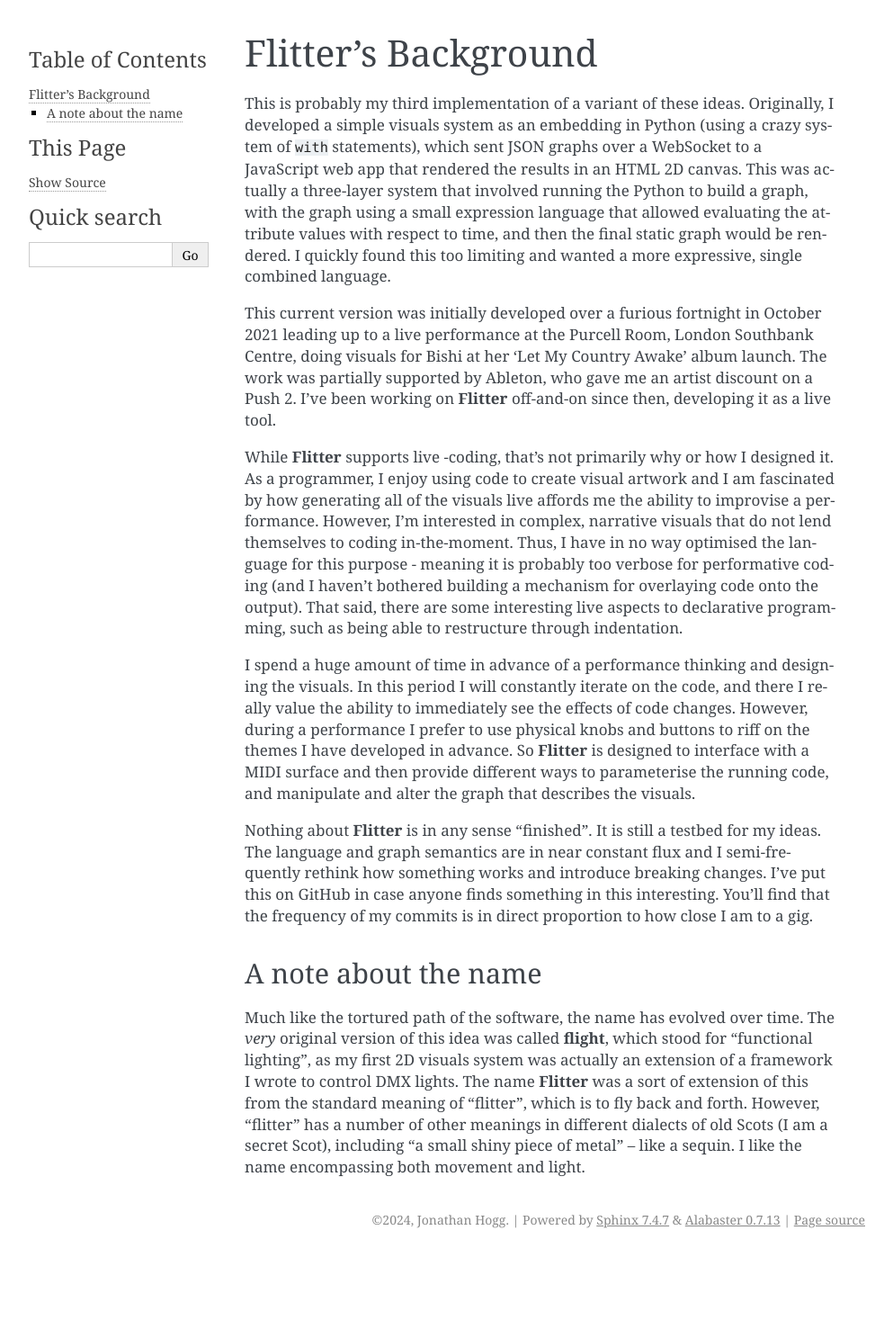
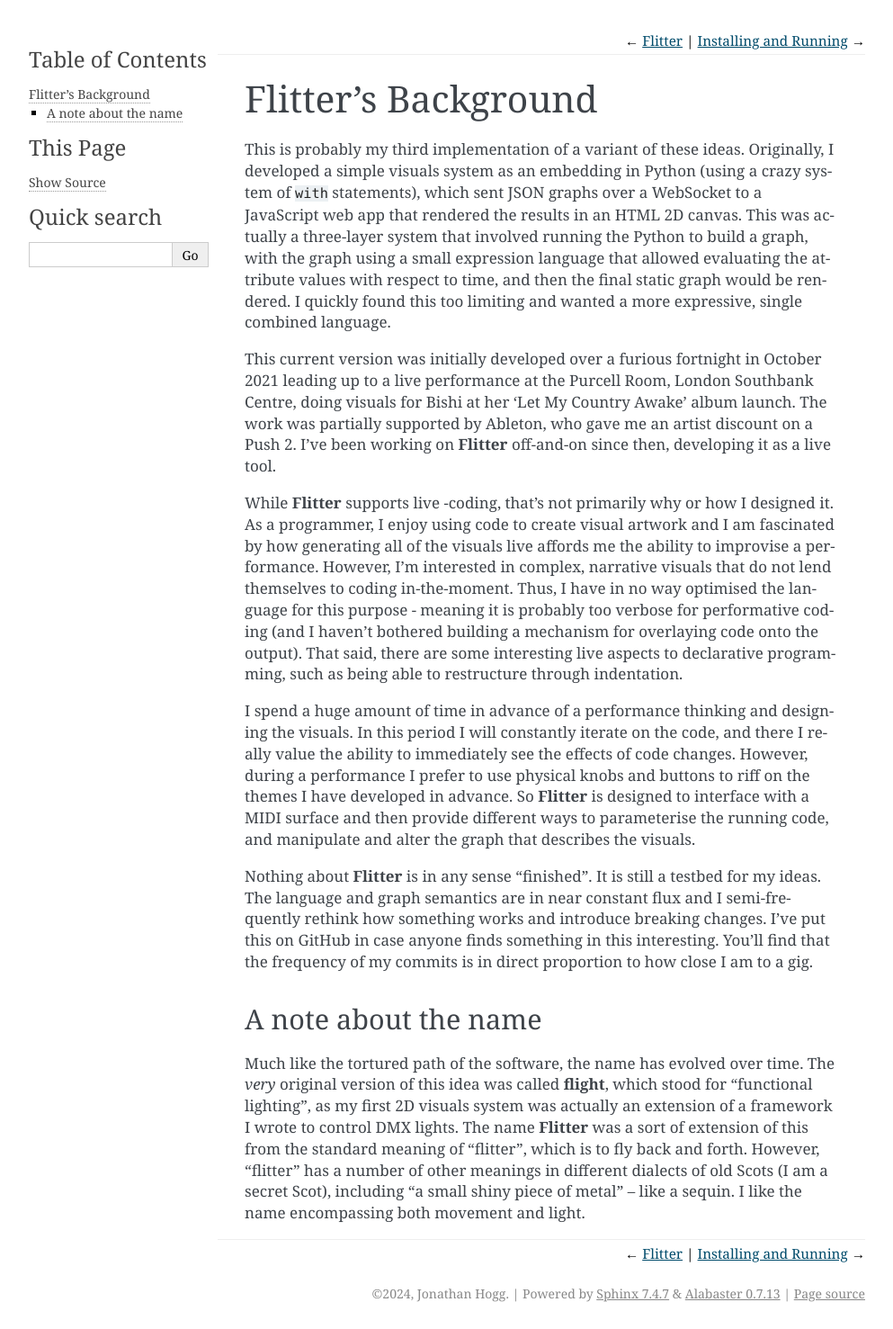
Before and after one commit to jonathanhogg/flitter, a Sphinx documentation site: the page built from docs/background.md, in a window 1280 px wide. Shown: the whole page at 90% size, without its empty margins (148-1141 px from the left). Built offline with Sphinx 7.4.7, drawn with Linux system fonts in a browser that asks for light colours; before the commit the page ends 1395 px from its top, so only the background shows below that.

Commit message:
Alabaster theme options

```diff
--- a/docs/conf.py
+++ b/docs/conf.py
@@ -26,3 +26,11 @@
 # html_static_path = ['_static']
 
 myst_enable_extensions = ['dollarmath', 'deflist', 'colon_fence']
+
+html_theme_options = {
+    'github_button': True,
+    'github_user': 'jonathanhogg',
+    'github_repo': 'flitter',
+    'description': "A functional programming language for describing 2D and 3D visuals",
+    'show_relbars': True,
+}
```
